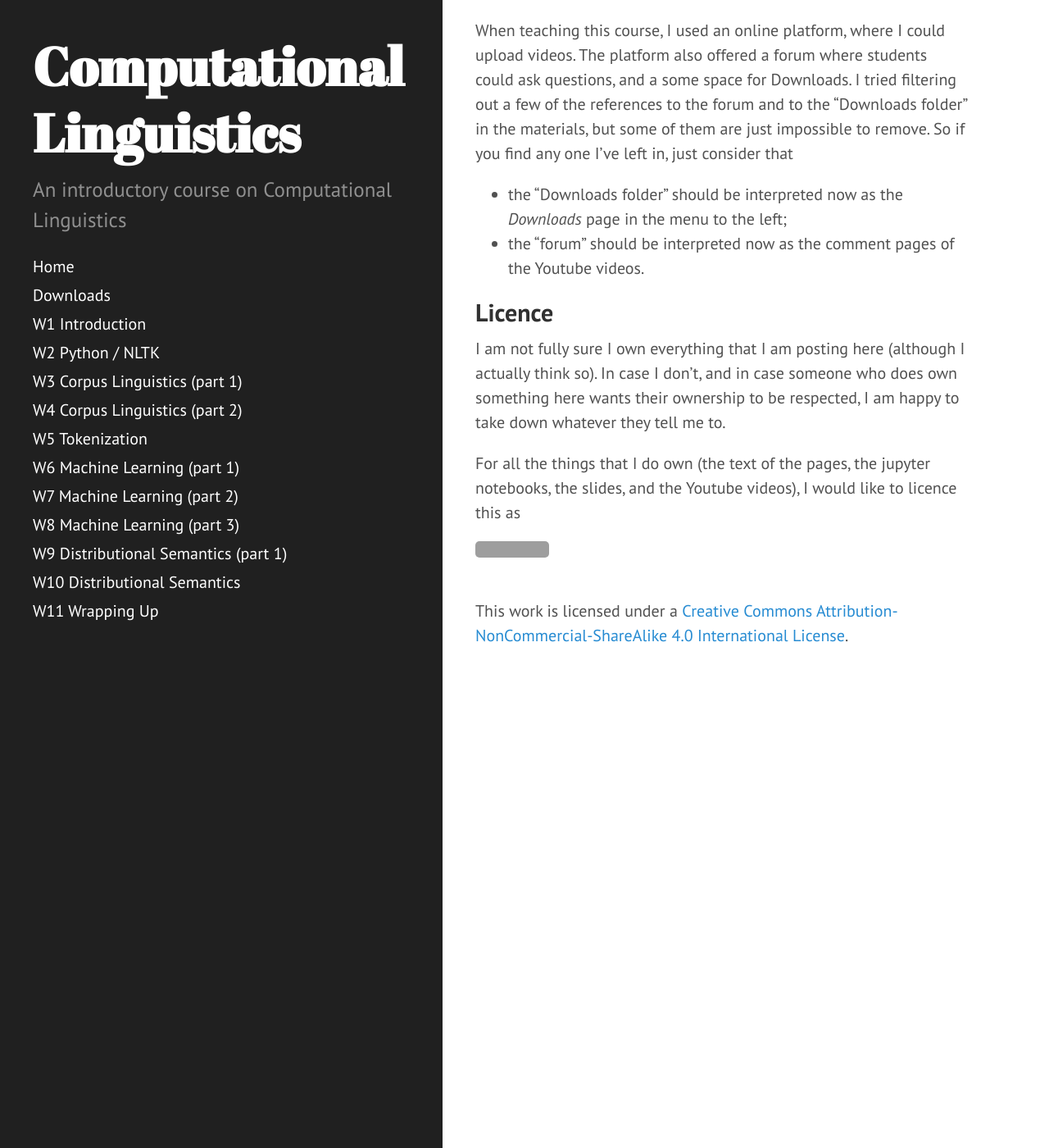
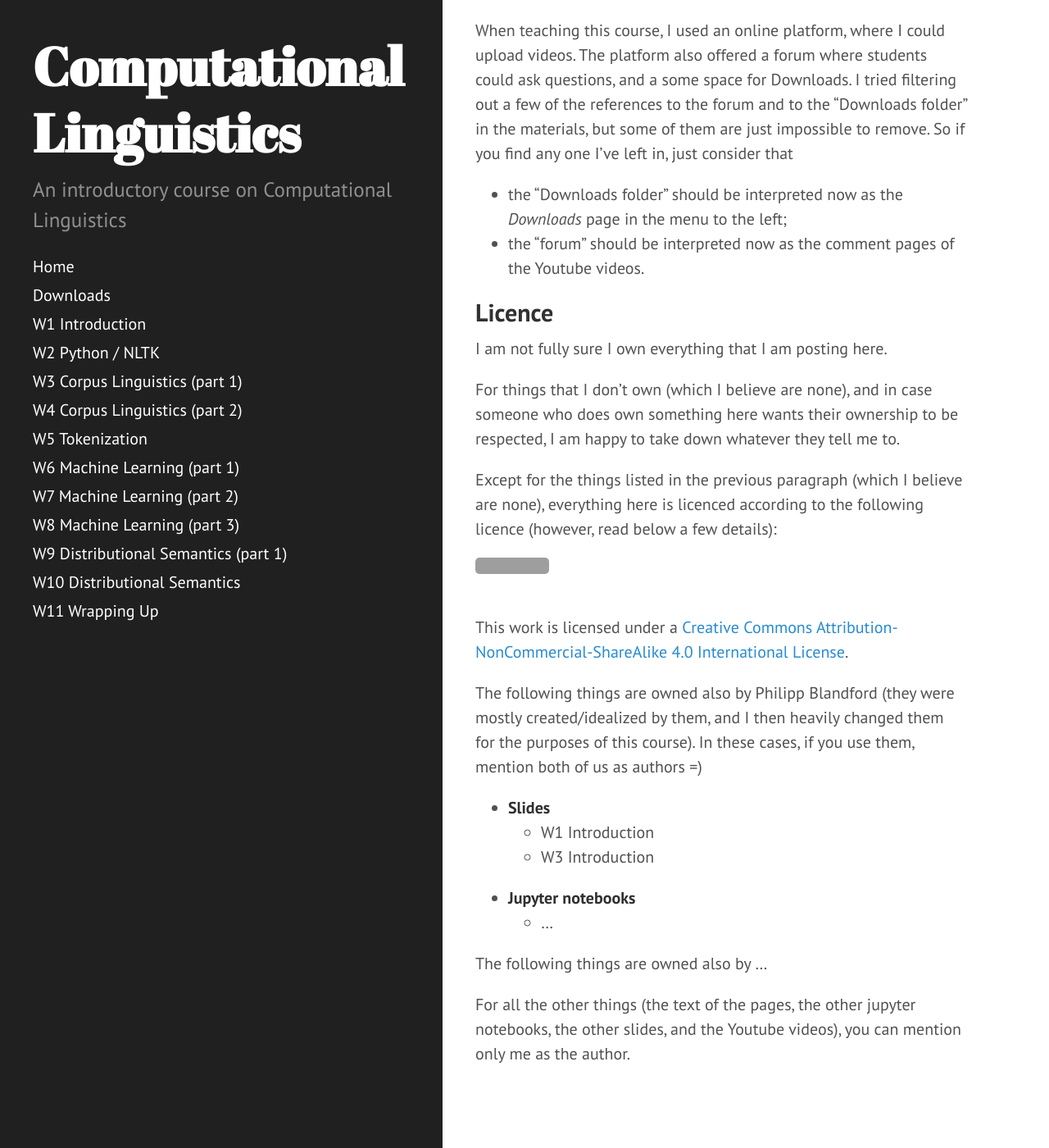
Before and after one commit to jcbgamboa/computational_linguistics, a Jekyll site: the page built from index.md, in a window 1280 px wide and 1400 px high, scrolled down 852 px. Shown: the whole window at 82% size. Built offline with Jekyll 4.4.1, drawn with Linux system fonts in a browser that asks for light colours; grey boxes are pictures that could not be loaded.

Commit message:
Add slides of w03; add Philipp ownership of the slides

```diff
--- a/index.md
+++ b/index.md
@@ -46,15 +46,38 @@ consider that
    Youtube videos.
 
 
+
 Licence
 -------
 
-I am not fully sure I own everything that I am posting here (although I
-actually think so). In case I don't,
+I am not fully sure I own everything that I am posting here.
+
+For things that I don't own (which I believe are none),
 and in case someone who does own something here wants their ownership to be
 respected, I am happy to take down whatever they tell me to.
 
-For all the things that I do own (the text of the pages, the jupyter
-notebooks, the slides, and the Youtube videos), I would like to licence this as
+Except for the things listed in the previous paragraph
+(which I believe are none), everything here
+is licenced according to the following licence (however, read below a few
+details):
 
 <a rel="license" href="http://creativecommons.org/licenses/by-nc-sa/4.0/"><img alt="Creative Commons License" style="border-width:0" src="https://i.creativecommons.org/l/by-nc-sa/4.0/88x31.png" /></a><br />This work is licensed under a <a rel="license" href="http://creativecommons.org/licenses/by-nc-sa/4.0/">Creative Commons Attribution-NonCommercial-ShareAlike 4.0 International License</a>.
+
+
+The following things are owned also by Philipp Blandford (they were mostly
+created/idealized by them, and I then heavily changed them for the purposes
+of this course).
+In these cases, if you use them, mention both of us as authors =)
+
+ * **Slides**
+    * W1 Introduction
+    * W3 Introduction
+ * **Jupyter notebooks**
+    * ...
+
+The following things are owned also by ...
+
+
+For all the other things (the text of the pages, the other jupyter
+notebooks, the other slides, and the Youtube videos), you can mention only me
+as the author.
```
Also changed, not shown: public/pages/downloads.md (+8 -0 lines), 1 other file.
